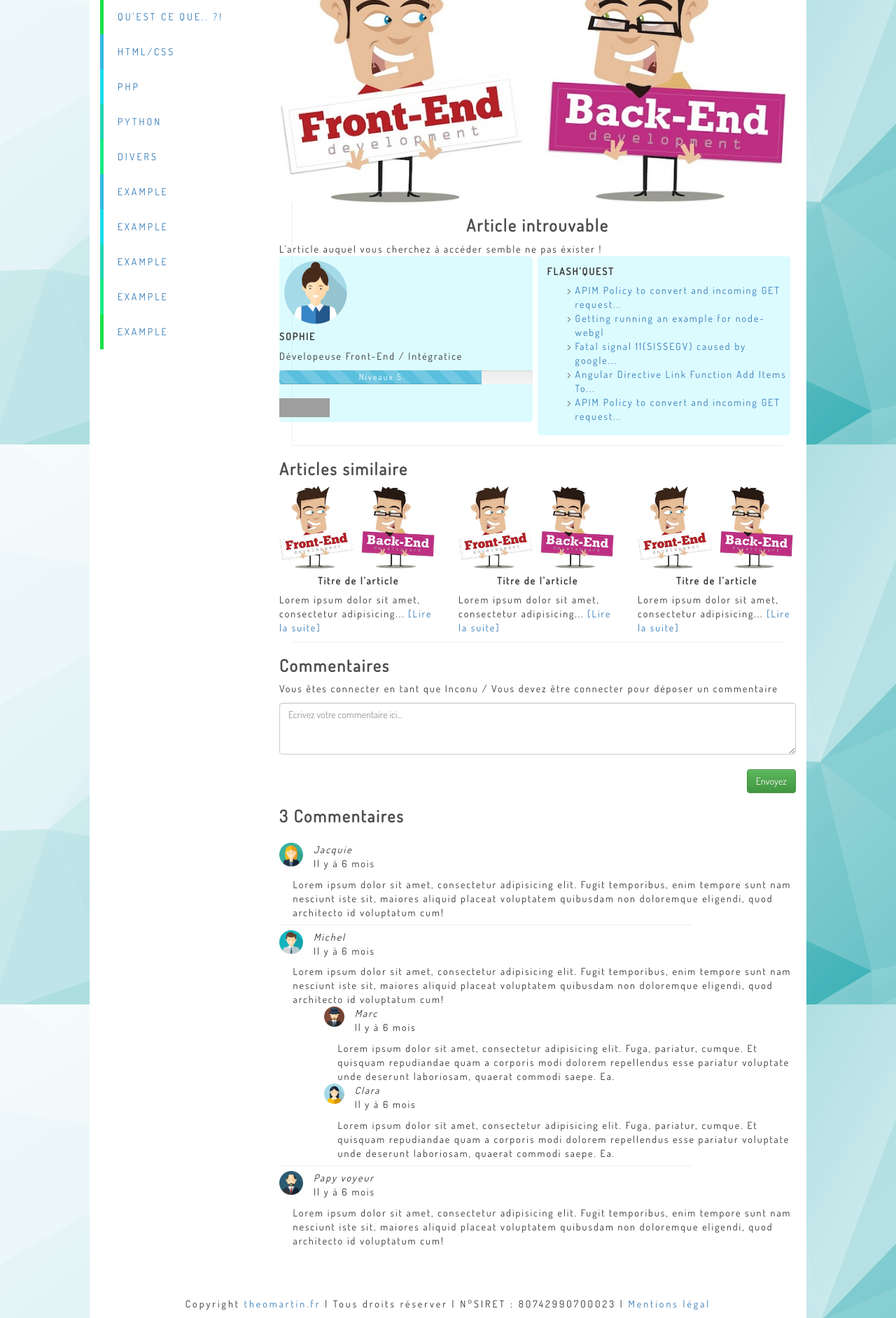
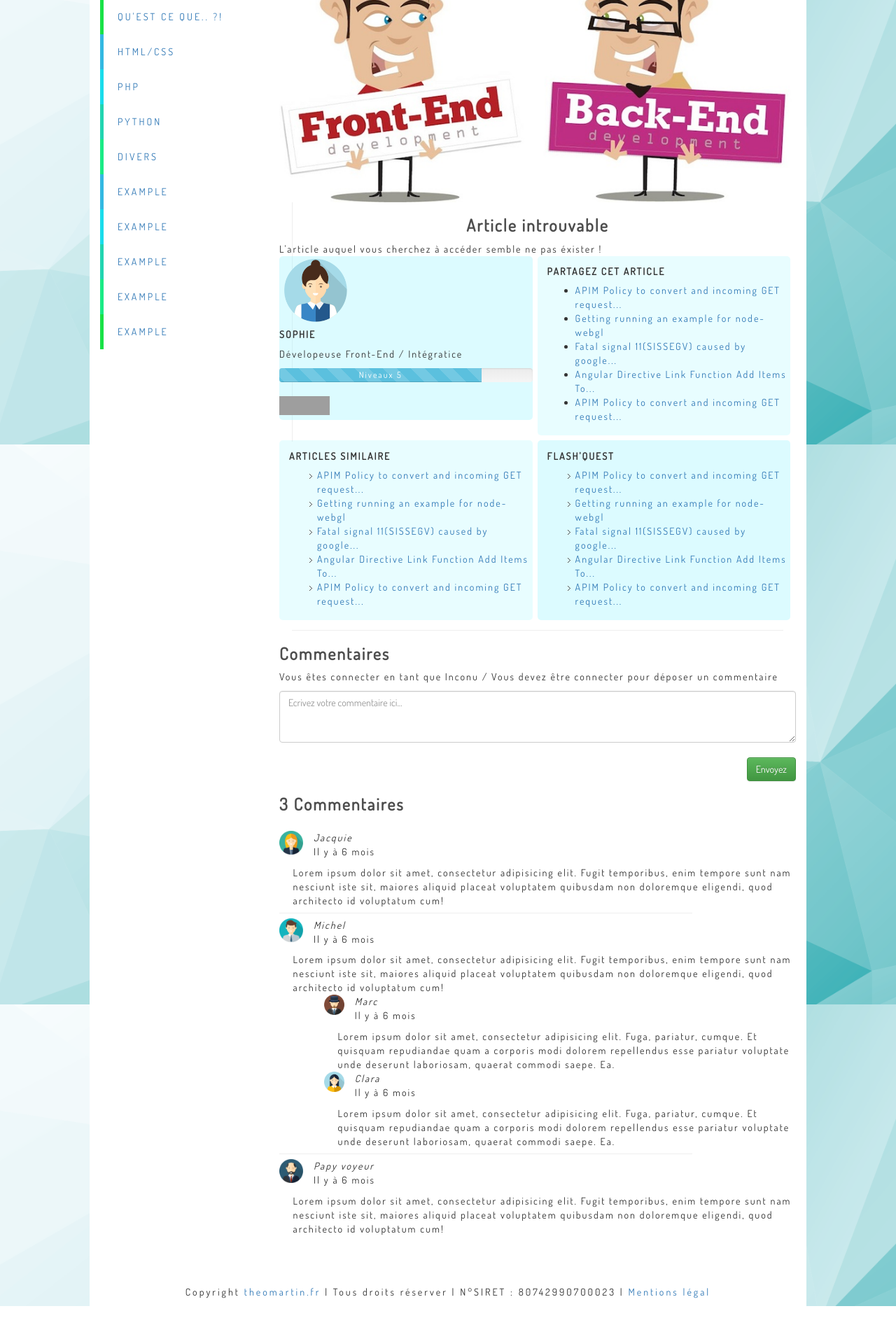
Before and after one commit to ExoHyb/theomartin.fr, a PHP site: page /template_article.php in a window 1280 px wide. Shown: the part 165-2048 px from the top of the page at 70% size. Run offline with PHP 8.4, Linux system fonts and the light colour scheme; some libraries are stand-ins or nearby versions; grey boxes are pictures that could not be loaded.

Commit message:
Modification page article

```diff
--- a/css/sass/_articles.scss
+++ b/css/sass/_articles.scss
@@ -31,7 +31,7 @@
 
 .badge-article {
 	float: left;
-	padding-top: 0.5em;
+	padding-top: 0.3em;
 	padding-bottom: 0.5em;
 	background-color: rgba(141, 242, 255, 0.3);
 	width: 49%;
@@ -58,7 +58,46 @@
 	}
 }
 
+.part-sociaux {
+	float: left;
+	padding-top: 0.3em;
+	padding-bottom: 0.5em;
+	padding-left: 1em;
+	background-color: rgba(141, 242, 255, 0.2);
+	width: 49%;
+	border-radius: 5px;
+	min-height: 11em;
+	margin-bottom: 1em;
+	h5 {
+		font-weight: bold;
+		text-transform: uppercase;
+	}
+}
+
 .art-simi {
+	float: left;
+	padding-top: 0.3em;
+	padding-bottom: 0.5em;
+	padding-left: 1em;
+	background-color: rgba(141, 242, 255, 0.2);
+	width: 49%;
+	border-radius: 5px;
+	min-height: 11em;
+	margin-top: -0.5em;
+	margin-bottom: 1em;
+	margin-right: 0.5em;
+	h5 {
+		font-weight: bold;
+		text-transform: uppercase;
+	}
+	ul {
+		li {
+			list-style-image : url(../img/fleche.png);
+		}
+	}
+}
+
+.flashquest {
 	float: left;
 	padding-top: 0.3em;
 	padding-bottom: 0.5em;
@@ -68,13 +107,14 @@
 	border-radius: 5px;
 	min-height: 11em;
 	margin-bottom: 1em;
+	margin-top: -0.5em;
 	h5 {
 		font-weight: bold;
 		text-transform: uppercase;
 	}
 	ul {
 		li {
-			list-style-image : url(img/fleche.png);
+			list-style-image : url(../img/fleche.png);
 		}
 	}
 }
--- a/css/style.css
+++ b/css/style.css
@@ -206,7 +206,7 @@ h3 {
 
 .badge-article {
   float: left;
-  padding-top: 0.5em;
+  padding-top: 0.3em;
   padding-bottom: 0.5em;
   background-color: rgba(141, 242, 255, 0.3);
   width: 49%;
@@ -233,7 +233,44 @@ h3 {
   float: left;
 }
 
+.part-sociaux {
+  float: left;
+  padding-top: 0.3em;
+  padding-bottom: 0.5em;
+  padding-left: 1em;
+  background-color: rgba(141, 242, 255, 0.2);
+  width: 49%;
+  border-radius: 5px;
+  min-height: 11em;
+  margin-bottom: 1em;
+}
+.part-sociaux h5 {
+  font-weight: bold;
+  text-transform: uppercase;
+}
+
 .art-simi {
+  float: left;
+  padding-top: 0.3em;
+  padding-bottom: 0.5em;
+  padding-left: 1em;
+  background-color: rgba(141, 242, 255, 0.2);
+  width: 49%;
+  border-radius: 5px;
+  min-height: 11em;
+  margin-top: -0.5em;
+  margin-bottom: 1em;
+  margin-right: 0.5em;
+}
+.art-simi h5 {
+  font-weight: bold;
+  text-transform: uppercase;
+}
+.art-simi ul li {
+  list-style-image: url(../img/fleche.png);
+}
+
+.flashquest {
   float: left;
   padding-top: 0.3em;
   padding-bottom: 0.5em;
@@ -243,13 +280,14 @@ h3 {
   border-radius: 5px;
   min-height: 11em;
   margin-bottom: 1em;
+  margin-top: -0.5em;
 }
-.art-simi h5 {
+.flashquest h5 {
   font-weight: bold;
   text-transform: uppercase;
 }
-.art-simi ul li {
-  list-style-image: url(img/fleche.png);
+.flashquest ul li {
+  list-style-image: url(../img/fleche.png);
 }
 
 @media (max-width: 768px) {
--- a/template_article.php
+++ b/template_article.php
@@ -63,7 +63,29 @@ include("header.php");
 	<div class="clearfix"></div>
 </div>
 
+<div class="part-sociaux">
+	<h5>Partagez cet article</h5>
+	<ul>
+		<li><a href="#">APIM Policy to convert and incoming GET request...</a></li>
+		<li><a href="#">Getting running an example for node-webgl</a></li>
+		<li><a href="#">Fatal signal 11(SISSEGV) caused by google...</a></li>
+		<li><a href="#">Angular Directive Link Function Add Items To...</a></li>
+		<li><a href="#">APIM Policy to convert and incoming GET request...</a></li>
+	</ul>
+</div>
+
 <div class="art-simi">
+	<h5>Articles similaire</h5>
+	<ul>
+		<li><a href="#">APIM Policy to convert and incoming GET request...</a></li>
+		<li><a href="#">Getting running an example for node-webgl</a></li>
+		<li><a href="#">Fatal signal 11(SISSEGV) caused by google...</a></li>
+		<li><a href="#">Angular Directive Link Function Add Items To...</a></li>
+		<li><a href="#">APIM Policy to convert and incoming GET request...</a></li>
+	</ul>
+</div>
+
+<div class="flashquest">
 	<h5>Flash'Quest</h5>
 	<ul>
 		<li><a href="#">APIM Policy to convert and incoming GET request...</a></li>
@@ -73,37 +95,42 @@ include("header.php");
 		<li><a href="#">APIM Policy to convert and incoming GET request...</a></li>
 	</ul>
 </div>
-
 <div class="clearfix"></div>
 
 <!-- ARTICLE SIMILAIRE -->
 
-<div class="border-articles"></div>
+<!-- <div class="border-articles"></div> -->
 
-<div class="row">
+<!-- <div class="row">
 	<div class="col-md-12">
 		<h3>Articles similaire</h3>
 	</div>
-</div>
-<div class="articles-similaire">
+</div> -->
+
+<!-- <div class="articles-similaire">
 	<div class="row">
-		<div class="col-md-4">
+		<div class="col-md-3">
+				<img class="img-responsive img-article" src="img/front-end-vs-back-end.jpg" alt="">
+				<h5>Titre de l'article</h5>
+				<p>Lorem ipsum dolor sit amet, consectetur adipisicing... <a href="#">[Lire la suite]</a></p>
+		</div>
+		<div class="col-md-3">
 			<img class="img-responsive img-article" src="img/front-end-vs-back-end.jpg" alt="">
 			<h5>Titre de l'article</h5>
 			<p>Lorem ipsum dolor sit amet, consectetur adipisicing... <a href="#">[Lire la suite]</a></p>
 		</div>
-		<div class="col-md-4">
+		<div class="col-md-3">
 			<img class="img-responsive img-article" src="img/front-end-vs-back-end.jpg" alt="">
 			<h5>Titre de l'article</h5>
 			<p>Lorem ipsum dolor sit amet, consectetur adipisicing... <a href="#">[Lire la suite]</a></p>
 		</div>
-		<div class="col-md-4">
+		<div class="col-md-3">
 			<img class="img-responsive img-article" src="img/front-end-vs-back-end.jpg" alt="">
 			<h5>Titre de l'article</h5>
 			<p>Lorem ipsum dolor sit amet, consectetur adipisicing... <a href="#">[Lire la suite]</a></p>
 		</div>
 	</div>
-</div>
+</div> -->
 
 <!-- LAISSEZ UN COMMENTAIRES -->
 <div class="border-articles"></div>
```
Also changed, not shown: 1 other file.
